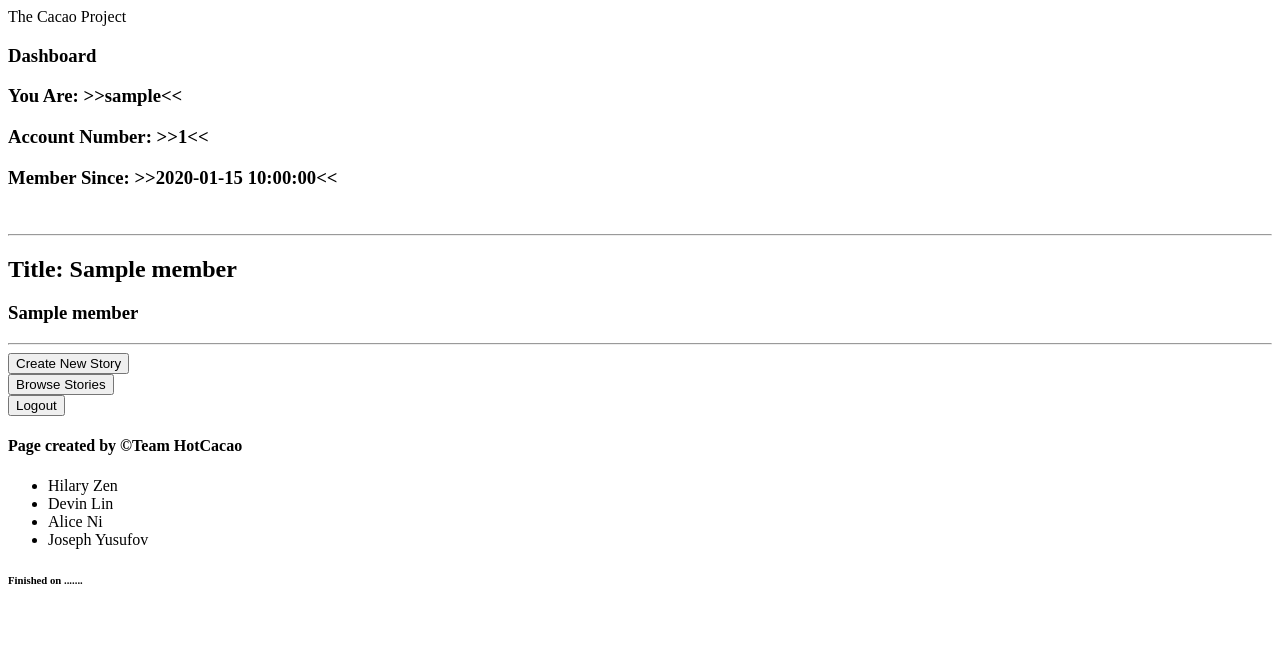
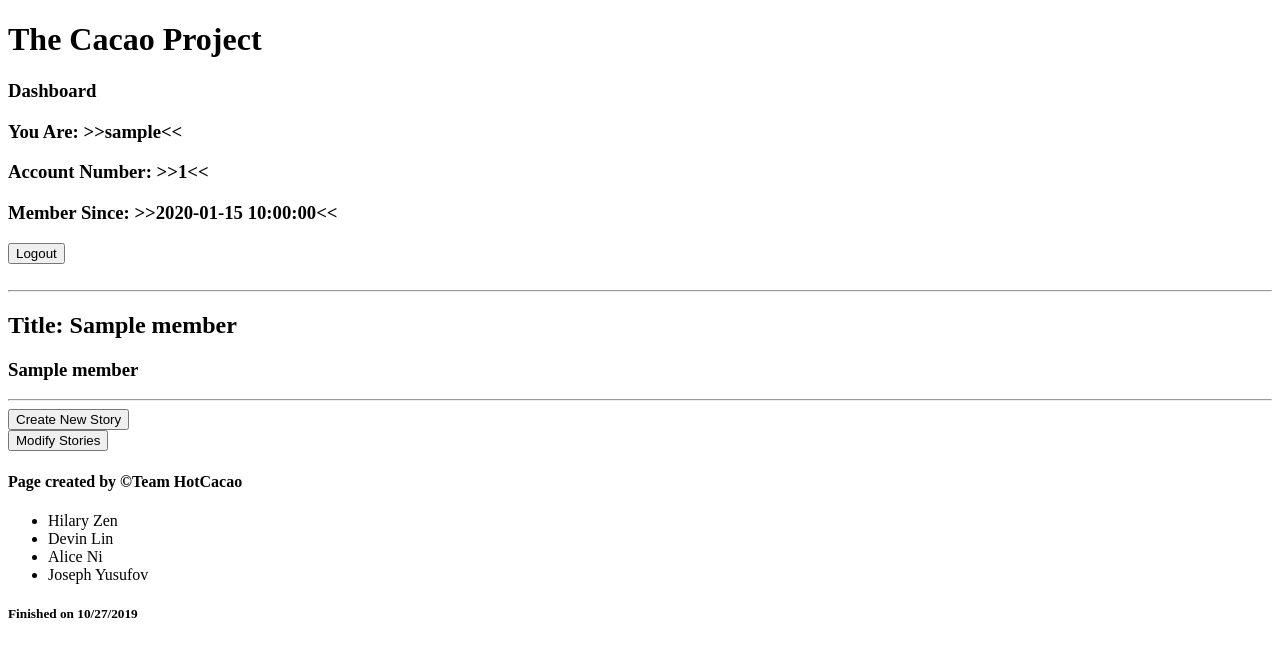
Before and after one commit to raymondlee00/HotCacao, a Flask app: template templates/welcome.html in a window 1280 px wide. Shown: the top 657 px of the page. Run offline with Flask 2, Linux system fonts and the light colour scheme; the template is opened without the code that fills it: most values are stand-ins (such as "Sample title", 1, 10 or a date in 2020).

Commit message:
finishing touches

```diff
--- a/templates/create_story.html
+++ b/templates/create_story.html
@@ -2,7 +2,7 @@
 
 {% block title %} Create Story {% endblock %}
 
-{% block header %} The Cacao Project {% endblock %}
+{% block header %} <h1>The Cacao Project</h1> {% endblock %}
 
 {% block body %}
 
@@ -10,6 +10,7 @@
   Title: <input type="text" name="title">
   <br>
   Text: <input type="text" name="text">
+  <br>
   <input type="submit" value="Submit">
 </form>
 
--- a/templates/modify.html
+++ b/templates/modify.html
@@ -5,7 +5,7 @@ Browse Stories
 {% endblock %}
 
 {% block header %}
-<h1>Browse and Add to Stories</h1>
+<h1>Add to Stories</h1>
 <form action="/dashboard" method="GET">
   <input type="submit" value="Back to Dashboard">
 </form>
--- a/templates/template.html
+++ b/templates/template.html
@@ -24,7 +24,7 @@
           <li>Alice Ni</li>
           <li>Joseph Yusufov</li>
         </ul>
-        <h6>Finished on .......</h6>
+        <h5>Finished on 10/27/2019</h5>
       </footer>
     {% endblock %}
   </body>
--- a/templates/welcome.html
+++ b/templates/welcome.html
@@ -2,13 +2,16 @@
 
 {% block title %} Welcome Page {% endblock %}
 
-{% block header %} The Cacao Project {% endblock %}
+{% block header %} <h1>The Cacao Project</h1> {% endblock %}
 
 {% block body %}
 <h3>Dashboard</h3>
 <h3>You Are: >>{{username}}<<</h3>
 <h3>Account Number: >>{{id}}<<</h3>
 <h3>Member Since: >>{{date_created}}<<</h3>
+<form action="/logout" method="GET">
+  <input type="submit" value="Logout">
+</form>
 <br>
 <hr>
 {% for member in stories %}
@@ -28,12 +31,7 @@
 </form>
 
 <form action="/modify" method="GET">
-  <input type="submit" value="Browse Stories">
+  <input type="submit" value="Modify Stories">
 </form>
 
-<form action="/logout" method="GET">
-  <input type="submit" value="Logout">
-</form>
-
-
 {% endblock %}
```
